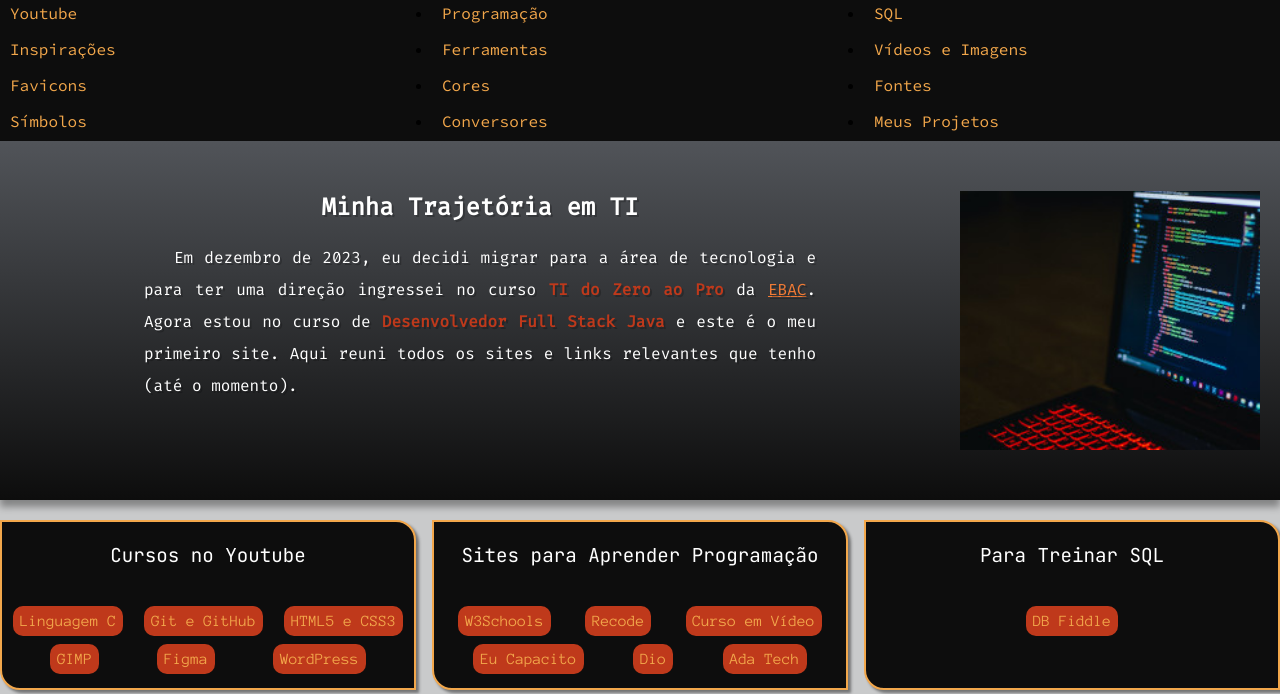
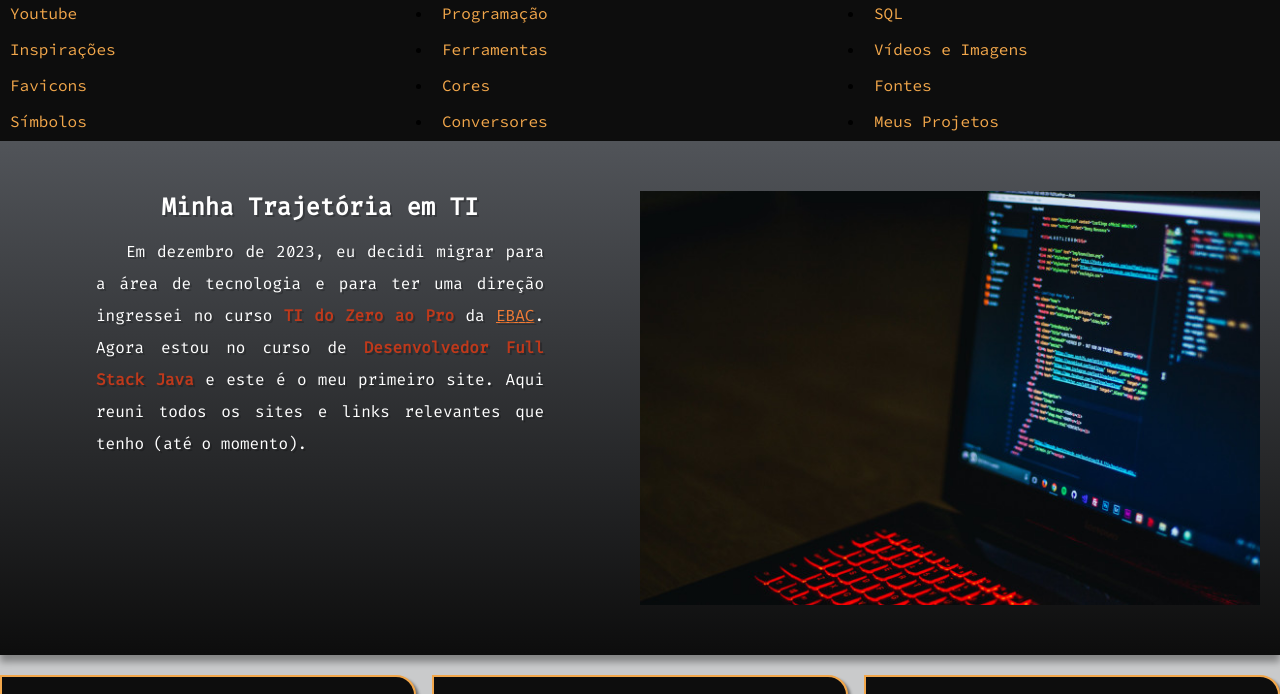
Before and after one commit to vivian-reis/primeiro_site, a plain HTML site: page index.html in a window 1280 px wide. Shown: the part 73-767 px from the top of the page. Drawn offline with Linux system fonts and the light colour scheme.

Commit message:
Atualização da imagem usada no projeto
Usei uma nova imagem com 640px de largura e mudei o enquadramento da imagem para telas menores

```diff
--- a/index.html
+++ b/index.html
@@ -33,7 +33,7 @@
                 <h1>Minha Trajetória em TI</h1>
                 <p>Em dezembro de 2023, eu decidi migrar para a área de tecnologia e para ter uma direção ingressei no curso <strong>TI do Zero ao Pro</strong> da <a href="https://ebaconline.com.br/" target="_blank" rel="external">EBAC</a>. Agora estou no curso de <strong>Desenvolvedor Full Stack Java</strong> e este é o meu primeiro site. Aqui reuni todos os sites e links relevantes que tenho (até o momento).</p>
             </div>
-            <img src="midias/pexels-200px.jpg" alt="Tela de programação em um notebook">
+            <img src="midias/pexels-danny-meneses-640.jpg" alt="Tela de programação em um notebook">
         </section>
         <div class="conteudo">
             <section id="youtube">
--- a/style.css
+++ b/style.css
@@ -64,7 +64,7 @@ main{
 #inicio img{
     width: 50%;
     padding-right: 20px;
-    object-fit: cover;
+    background-size: cover;
 }
 #inicio .inicio a{
     text-decoration: underline;
```
Also changed, not shown: midias/pexels-danny-meneses-640.jpg (added).
